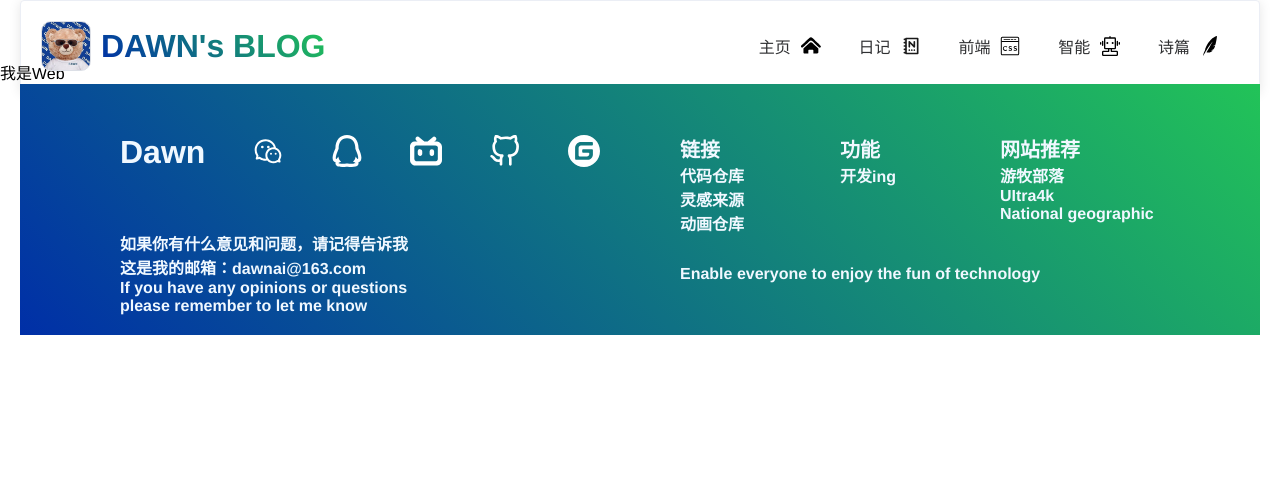
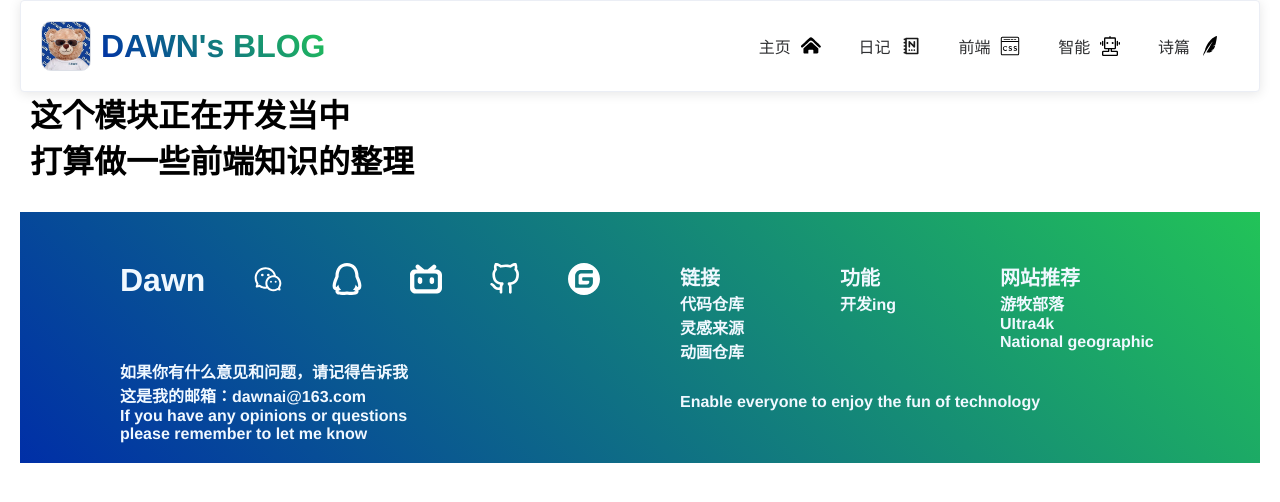
Before and after one commit to dawnai/myVueBlog, a Vue app: page /#/Web in a window 1280 px wide. Shown: the top 502 px of the page. Built offline with nearby package versions, Linux system fonts and the light colour scheme.

Commit message:
完善细节

```diff
--- a/src/components/myFooter/index.vue
+++ b/src/components/myFooter/index.vue
@@ -77,9 +77,15 @@
                             <el-row>
                                 <el-col :span="8">
                                     <h1 style="font-size: 20px;">链接</h1>
-                                    <h4>代码仓库</h4>
-                                    <h4>灵感来源</h4>
-                                    <h4>动画仓库</h4>
+                                    <h4>
+                                        <a href="https://gitee.com/dawnai/my-vue-blog.git"  style="text-decoration: none; color: aliceblue;">代码仓库</a>
+                                    </h4>
+                                    <h4>
+                                        <a href="https://uiverse.io/buttons"  style="text-decoration: none; color: aliceblue;">灵感来源</a>
+                                    </h4>
+                                    <h4>
+                                        <a href="https://lottiefiles.com/"  style="text-decoration: none; color: aliceblue;">动画仓库</a>
+                                    </h4>
 
                                 </el-col>
                                 <el-col :span="8">
--- a/src/views/AI/index.vue
+++ b/src/views/AI/index.vue
@@ -1,6 +1,7 @@
 <template>
-    <div>
-        我是AI
+    <div style="margin: 30px;">
+        <h1>这个模块正在开发当中</h1>
+        <h1>打算做一些人工智能知识的整理</h1>
     </div>
 </template>
 
--- a/src/views/conter/index.vue
+++ b/src/views/conter/index.vue
@@ -284,6 +284,11 @@
                       height: 300px;
                       margin-left: -90%;
                       padding: 20px 20px;
+                      display: flex;
+                      flex-wrap: wrap;
+                      align-items: center;
+                      justify-content: center;
+
                     "
                   >
                     <p class="myPome">
@@ -486,6 +491,5 @@ p {
 .myPome {
   font-family: "old";
   font-size: large;
-  margin: 5px;
 }
 </style>
--- a/src/views/myDaily/index.vue
+++ b/src/views/myDaily/index.vue
@@ -256,6 +256,13 @@ export default {
           contents:
             "我开始后悔创立日记这个模块，因为我发现日记是一件很私人的事情，有些东西不方便出现在公开的网站上，毕竟这个网站现在是所有人都可以访问的，导致我日记里面不能出现真实地名和人名，发生的事情也不方便述说。TMD！那创立这个模块的意义在哪里？就好比做了一桌好菜，最后却吃不上，心里贼难受。而且前几天担心的事情现在也出现了，那就是字体加载问题。为了让日记模块看起来更接近真实的书信，所以使用了maud提到的古文字体，只是这个中文字体加载的速度确实太慢了，可能你看到这段话的时候，现在的字体都还是微软雅黑吧，后面再仔细想想咯。坏事情总是扎堆出现，最近的烦心事太多了，慢慢解决吧！",
         },
+        {
+          content: "9月好忙啊",
+          timestamp: "2023-09-07",
+          shortContent: "这是一篇情绪垃圾桶",
+          contents:
+            "九月发生了很多的烦心事，也是最近最忙的一个月，有太多太多的事情要处理，我又是一个性情很急很急的人，一有事情或任务在身上，就会很迫不及待的去解决它。可往往烦心事的决定权都不在自己身上，我需要时间和耐心去等一个结果，而且这个过程是很痛苦的。嗯 至少对于我这个年纪来说，确实挺痛苦，因为我总会忍不住去猜测事情的结果，做出我所谓的预测，以防备不时之需。可我的猜测往往都是错的，这导致我不断陷入一种特殊的内耗当中，无法挣脱。就像史铁生在《我与地坛》中说的那样：我什么都没有忘，但是有些事情只适合收藏，不能说，也不能想，却又不能忘。前几晚一直失眠，仔细想想，我真的有好多好多的遗憾啊，这些遗憾都不敢想，也不敢忘。",
+        },
       ],
       // 日记drow控制数据
       drawer: false,
@@ -321,12 +328,6 @@ export default {
   width: 100%;
   height: 100%;
   background: #ffffff;
-  background-image: linear-gradient(
-    #ffffff 1.1rem,
-    transparent 1.1rem,
-    transparent 2.5rem,
-    #2d2c2c 2.5rem
-  );
   background-size: 100% 2.6rem;
   border-radius: 10px;
   cursor: move;
--- a/src/views/myPaper/index.vue
+++ b/src/views/myPaper/index.vue
@@ -1,6 +1,7 @@
 <template>
-    <div>
-        我是Paper
+    <div style="margin: 30px;">
+        <h1>这个模块正在开发当中</h1>
+        <h1>写一些自己很喜欢的诗句以及分享一下自己的诗集</h1>
     </div>
 </template>
 
--- a/src/views/myWeb/index.vue
+++ b/src/views/myWeb/index.vue
@@ -1,6 +1,7 @@
 <template>
-    <div>
-        我是Web
+    <div style="margin: 30px;">
+        <h1>这个模块正在开发当中</h1>
+        <h1>打算做一些前端知识的整理</h1>
     </div>
 </template>
 
```
